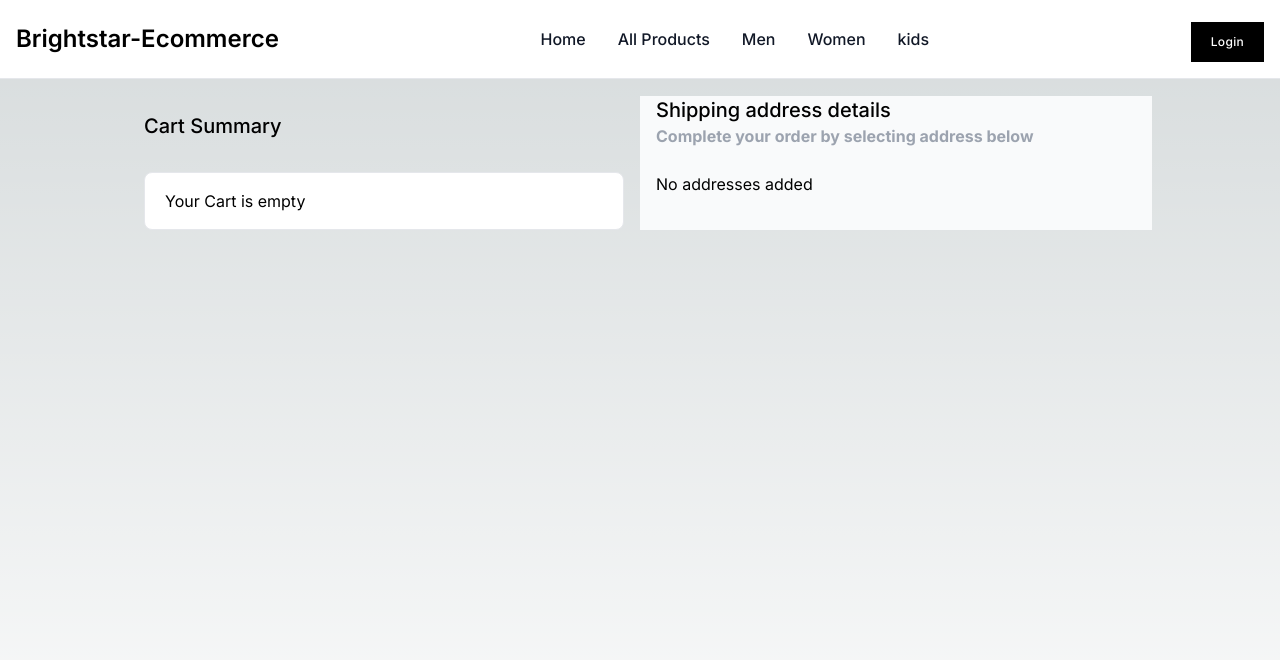
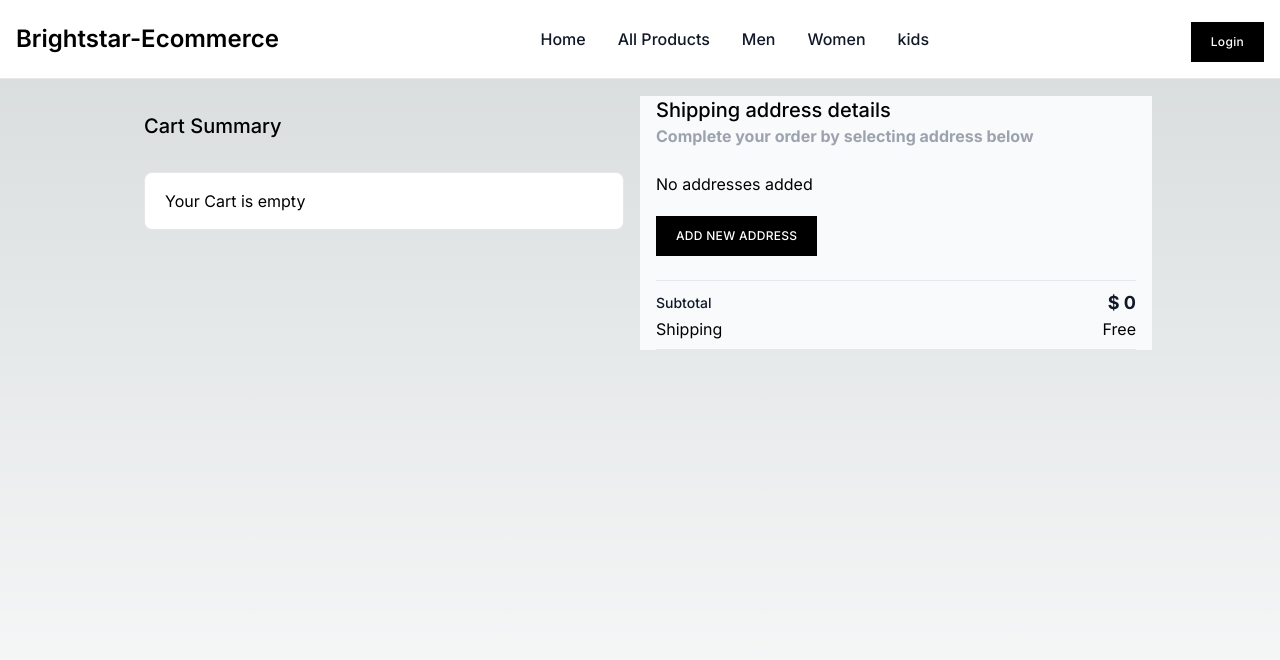
Before and after one commit to brightstar-moxi/fullstack-ecommerce, a Next.js app: page /checkout in a window 1280 px wide. Shown: the top 660 px of the page. Built offline with nearby package versions, Linux system fonts and the light colour scheme.

Commit message:
checkout update

```diff
--- a/src/app/checkout/page.js
+++ b/src/app/checkout/page.js
@@ -2,12 +2,13 @@
 
 import { GlobalContext } from "@/context"
 import { fetchAllAddresses } from "@/services/address";
+import { useRouter } from "next/navigation";
 import { useContext, useEffect } from "react"
 
 export default function Checkout() {
 
     const { cartItems, user, addresses, setAddresses } = useContext(GlobalContext)
-
+    const router = useRouter();
     console.log(cartItems);
 
     async function getAllAddresses() {
@@ -72,8 +73,29 @@ export default function Checkout() {
                                 : (<p>No addresses added</p>)
                         }
                     </div>
+                    <button onClick={() => router.push('/account')} className="mt-5 mr-5 inline-block bg-black px-5 py-3 text-xs font-medium tracking-wide uppercase text-white">
+                        Add new address
+                    </button>
+                    <div className="mt-6 border-t border-b py-2">
+                        <div className="flex items-center justify-between">
+                            <p className="text-sm font-medium text-gray-900">Subtotal</p>
+                            <p className="text-lg font-bold text-gray-900">
+                                $ {cartItems && cartItems.length ?
+                                    cartItems.reduce(
+                                        (total, item) => item.productID.price = total, 0
+                                    )
+                                    : '0'}
+                            </p>
+                        </div>
+                        <div className="flex items-center justify-between">
+                            <p>Shipping</p>
+                            <p>Free</p>
+                        </div>
+                    </div>
                 </div>
-                <div></div>
+
+
+
             </div>
         </div>
     )
```
